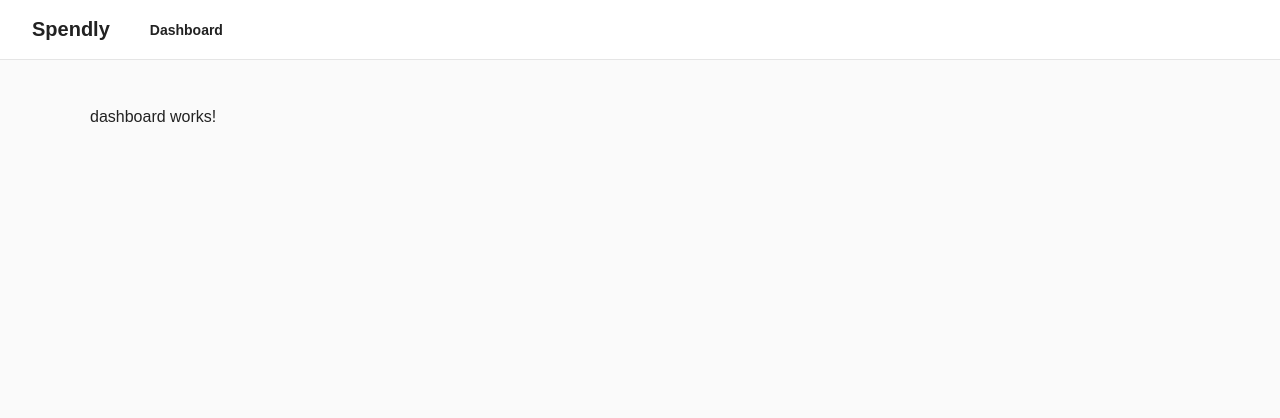
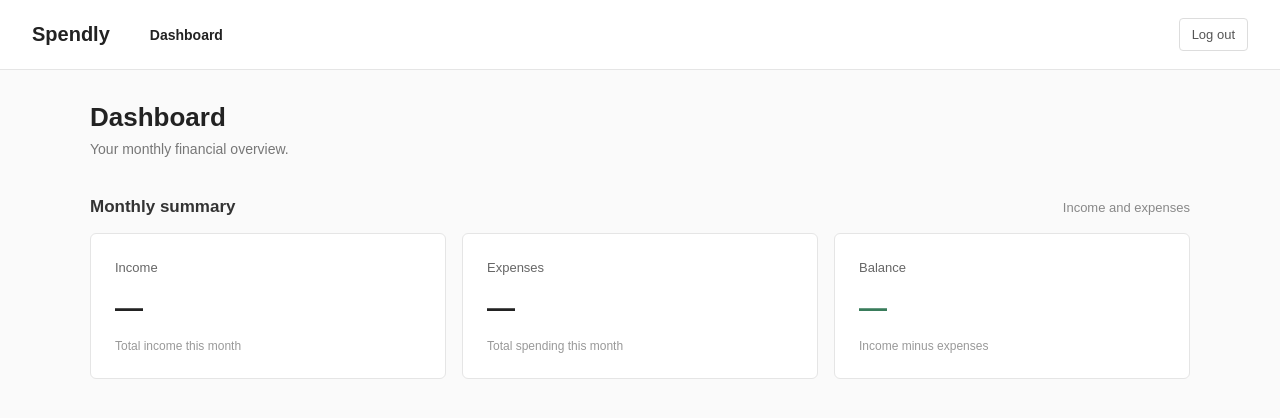
Before and after one commit to lolitskristof/Spendly, an Angular app in the folder frontend/: page / in a window 1280 px wide. Shown: the top 418 px of the page. Built offline with nearby package versions, Linux system fonts and the light colour scheme; sample sign-in values are in the browser's storage.

Commit message:
feat: implement JWT authentication flow and dashboard layout

```diff
--- a/frontend/src/app/app.config.ts
+++ b/frontend/src/app/app.config.ts
@@ -1,8 +1,13 @@
 import { ApplicationConfig, provideBrowserGlobalErrorListeners } from '@angular/core';
 import { provideRouter } from '@angular/router';
 import { routes } from './app.routes';
-import { provideHttpClient } from '@angular/common/http';
+import { provideHttpClient, withInterceptors } from '@angular/common/http';
+import { authInterceptor } from './interceptors/auth-interceptor';
 
 export const appConfig: ApplicationConfig = {
-  providers: [provideBrowserGlobalErrorListeners(), provideRouter(routes), provideHttpClient()],
+  providers: [
+    provideBrowserGlobalErrorListeners(),
+    provideRouter(routes),
+    provideHttpClient(withInterceptors([authInterceptor])),
+  ],
 };
--- a/frontend/src/app/app.css
+++ b/frontend/src/app/app.css
@@ -29,3 +29,18 @@
   margin: 0 auto;
   padding: 32px 24px;
 }
+
+.logout-button {
+  margin-left: auto;
+  padding: 8px 12px;
+  background: white;
+  border: 1px solid #ddd;
+  border-radius: 4px;
+  color: #555;
+  font-size: 13px;
+  cursor: pointer;
+}
+
+.logout-button:hover {
+  background: #f5f5f5;
+}
--- a/frontend/src/app/app.html
+++ b/frontend/src/app/app.html
@@ -1,9 +1,13 @@
 <header class="topbar">
   <strong class="logo">Spendly</strong>
 
-  <nav>
-    <span class="active-page">Dashboard</span>
-  </nav>
+  @if (isLoggedIn) {
+    <nav>
+      <span class="active-page">Dashboard</span>
+    </nav>
+
+    <button type="button" class="logout-button" (click)="logout()">Log out</button>
+  }
 </header>
 
 <main class="content">
--- a/frontend/src/app/app.routes.ts
+++ b/frontend/src/app/app.routes.ts
@@ -1,8 +1,9 @@
 import { Routes } from '@angular/router';
 import { Dashboard } from './pages/dashboard/dashboard';
 import { Login } from './pages/login/login';
+import { authGuard } from './guards/auth-guard';
 
 export const routes: Routes = [
-  { path: '', component: Dashboard },
+  { path: '', component: Dashboard, canActivate: [authGuard] },
   { path: 'login', component: Login },
 ];
--- a/frontend/src/app/app.ts
+++ b/frontend/src/app/app.ts
@@ -1,5 +1,7 @@
 import { Component, signal } from '@angular/core';
 import { RouterOutlet } from '@angular/router';
+import { inject } from '@angular/core';
+import { AuthService } from './services/auth';
 
 @Component({
   imports: [RouterOutlet],
@@ -8,5 +10,15 @@ import { RouterOutlet } from '@angular/router';
   templateUrl: './app.html',
 })
 export class App {
+  private authService = inject(AuthService);
+
+  get isLoggedIn(): boolean {
+    return !!localStorage.getItem('token');
+  }
+
+  logout(): void {
+    this.authService.logout();
+  }
+
   protected readonly title = signal('frontend');
 }
--- /dev/null
+++ b/frontend/src/app/guards/auth-guard.ts
@@ -0,0 +1,13 @@
+import { CanActivateFn } from '@angular/router';
+import { inject } from '@angular/core';
+import { Router } from '@angular/router';
+
+export const authGuard: CanActivateFn = (route, state) => {
+  const token = localStorage.getItem('token');
+  const router = inject(Router);
+  if (!token) {
+    return router.parseUrl('/login');
+  }
+
+  return true;
+};
--- /dev/null
+++ b/frontend/src/app/interceptors/auth-interceptor.ts
@@ -0,0 +1,18 @@
+import { HttpInterceptorFn } from '@angular/common/http';
+import { environment } from '../../environments/environment';
+
+export const authInterceptor: HttpInterceptorFn = (req, next) => {
+  const token = localStorage.getItem('token');
+
+  if (!token || !req.url.startsWith(`${environment.apiUrl}/`)) {
+    return next(req);
+  }
+
+  const authReq = req.clone({
+    setHeaders: {
+      Authorization: `Bearer ${token}`,
+    },
+  });
+
+  return next(req);
+};
--- /dev/null
+++ b/frontend/src/app/models/login-response.ts
@@ -0,0 +1,12 @@
+export default interface LoginResponse {
+  id: number;
+  displayName: string;
+  email: string;
+  role: UserRole;
+  token: string;
+}
+
+export enum UserRole {
+  ADMIN = 'ADMIN',
+  USER = 'USER',
+}
--- a/frontend/src/app/pages/dashboard/dashboard.css
+++ b/frontend/src/app/pages/dashboard/dashboard.css
@@ -0,0 +1,93 @@
+.dashboard {
+  width: 100%;
+}
+
+.page-header {
+  margin-bottom: 40px;
+}
+
+.page-header h1 {
+  margin: 0 0 8px;
+  font-size: 26px;
+  font-weight: 600;
+  color: #222;
+}
+
+.page-header p {
+  margin: 0;
+  font-size: 14px;
+  color: #777;
+}
+
+.section-header {
+  display: flex;
+  align-items: center;
+  justify-content: space-between;
+  margin-bottom: 16px;
+}
+
+.section-header h2 {
+  margin: 0;
+  font-size: 17px;
+  font-weight: 600;
+  color: #333;
+}
+
+.section-description {
+  font-size: 13px;
+  color: #888;
+}
+
+.summary-grid {
+  display: grid;
+  grid-template-columns: repeat(3, minmax(0, 1fr));
+  gap: 16px;
+}
+
+.summary-card {
+  padding: 24px;
+  background: white;
+  border: 1px solid #e5e5e5;
+  border-radius: 6px;
+}
+
+.card-label {
+  font-size: 13px;
+  font-weight: 500;
+  color: #666;
+}
+
+.card-value {
+  margin: 16px 0 12px;
+  font-size: 28px;
+  font-weight: 600;
+  color: #222;
+  overflow-wrap: anywhere;
+}
+
+.balance-value {
+  color: #397c5b;
+}
+
+.card-description {
+  font-size: 12px;
+  color: #999;
+}
+
+@media (max-width: 700px) {
+  .summary-grid {
+    grid-template-columns: 1fr;
+  }
+
+  .section-description {
+    display: none;
+  }
+
+  .page-header {
+    margin-bottom: 32px;
+  }
+
+  .summary-card {
+    padding: 20px;
+  }
+}
--- a/frontend/src/app/pages/dashboard/dashboard.html
+++ b/frontend/src/app/pages/dashboard/dashboard.html
@@ -1 +1,31 @@
-<p>dashboard works!</p>
+<section class="dashboard">
+  <div class="page-header">
+    <h1>Dashboard</h1>
+    <p>Your monthly financial overview.</p>
+  </div>
+
+  <div class="section-header">
+    <h2>Monthly summary</h2>
+    <span class="section-description">Income and expenses</span>
+  </div>
+
+  <div class="summary-grid">
+    <div class="summary-card">
+      <span class="card-label">Income</span>
+      <p class="card-value">—</p>
+      <span class="card-description">Total income this month</span>
+    </div>
+
+    <div class="summary-card">
+      <span class="card-label">Expenses</span>
+      <p class="card-value">—</p>
+      <span class="card-description">Total spending this month</span>
+    </div>
+
+    <div class="summary-card">
+      <span class="card-label">Balance</span>
+      <p class="card-value balance-value">—</p>
+      <span class="card-description">Income minus expenses</span>
+    </div>
+  </div>
+</section>
--- a/frontend/src/app/pages/login/login.ts
+++ b/frontend/src/app/pages/login/login.ts
@@ -2,6 +2,7 @@ import { Component } from '@angular/core';
 import { ReactiveFormsModule, FormGroup, FormControl, Validators } from '@angular/forms';
 import { inject } from '@angular/core';
 import { AuthService } from '../../services/auth';
+import { Router } from '@angular/router';
 
 @Component({
   imports: [ReactiveFormsModule],
@@ -11,6 +12,7 @@ import { AuthService } from '../../services/auth';
 })
 export class Login {
   private authService = inject(AuthService);
+  private router = inject(Router);
 
   loginForm = new FormGroup({
     email: new FormControl('', [Validators.required, Validators.email]),
@@ -32,6 +34,8 @@ export class Login {
     this.authService.login(email, password).subscribe({
       next: (response) => {
         console.log('Login successful');
+        localStorage.setItem('token', response.token);
+        this.router.navigate(['/']);
       },
       error: (error) => {
         console.error('Login failed:', error.status);
--- a/frontend/src/app/services/auth.ts
+++ b/frontend/src/app/services/auth.ts
@@ -1,19 +1,27 @@
 import { Injectable, inject } from '@angular/core';
 import { HttpClient } from '@angular/common/http';
 import { environment } from '../../environments/environment';
+import LoginResponse from '../models/login-response';
+import { Router } from '@angular/router';
 
 @Injectable({
   providedIn: 'root',
 })
 export class AuthService {
   private http = inject(HttpClient);
+  private router = inject(Router);
 
   private apiUrl = `${environment.apiUrl}/auth`;
 
   login(email: string, password: string) {
-    return this.http.post(`${this.apiUrl}/login`, {
+    return this.http.post<LoginResponse>(`${this.apiUrl}/login`, {
       email: email,
       password: password,
     });
   }
+
+  logout() {
+    localStorage.removeItem('token');
+    return this.router.navigate(['/login']);
+  }
 }
```
Also changed, not shown: 2 other files (tests, documents, lock files or other folders).
